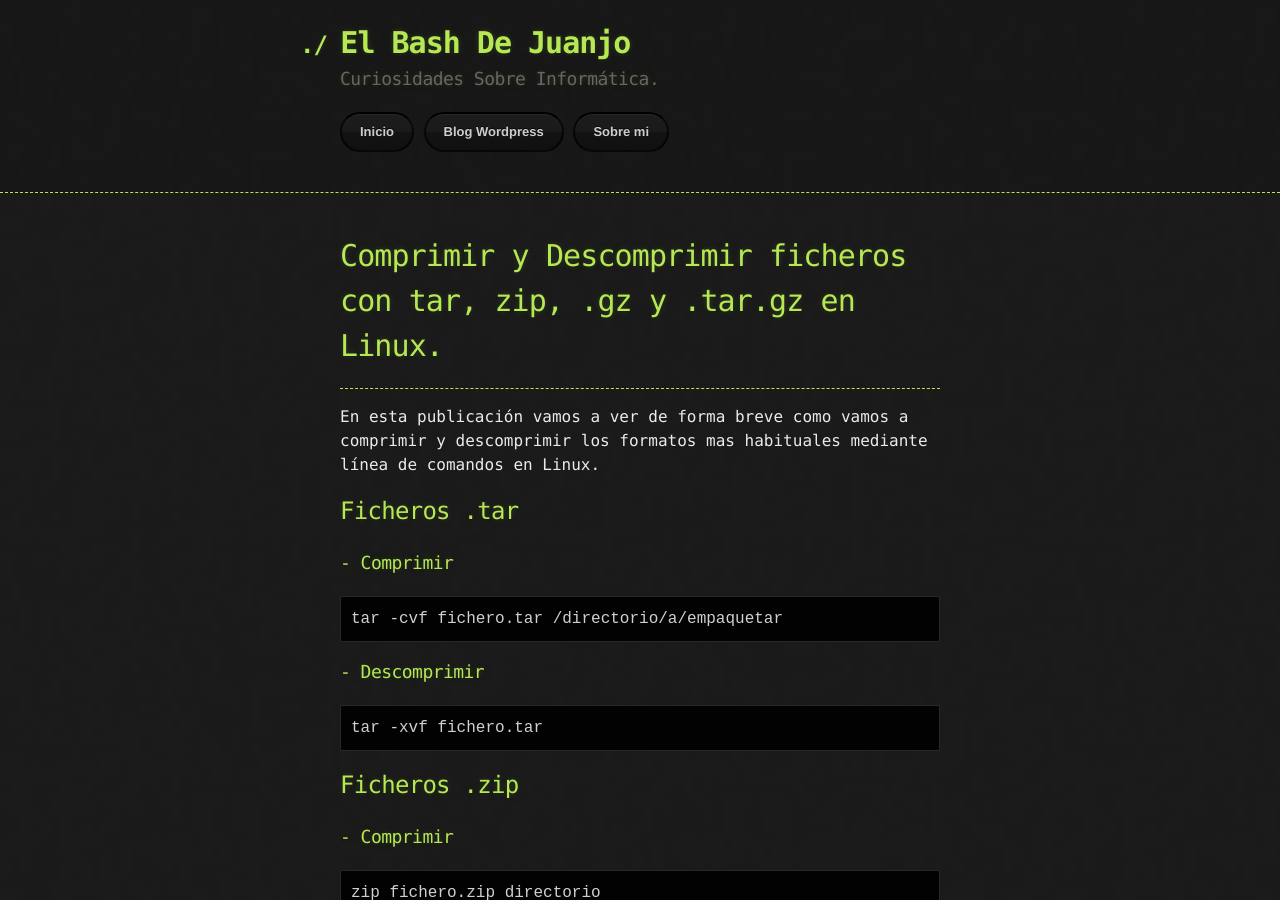
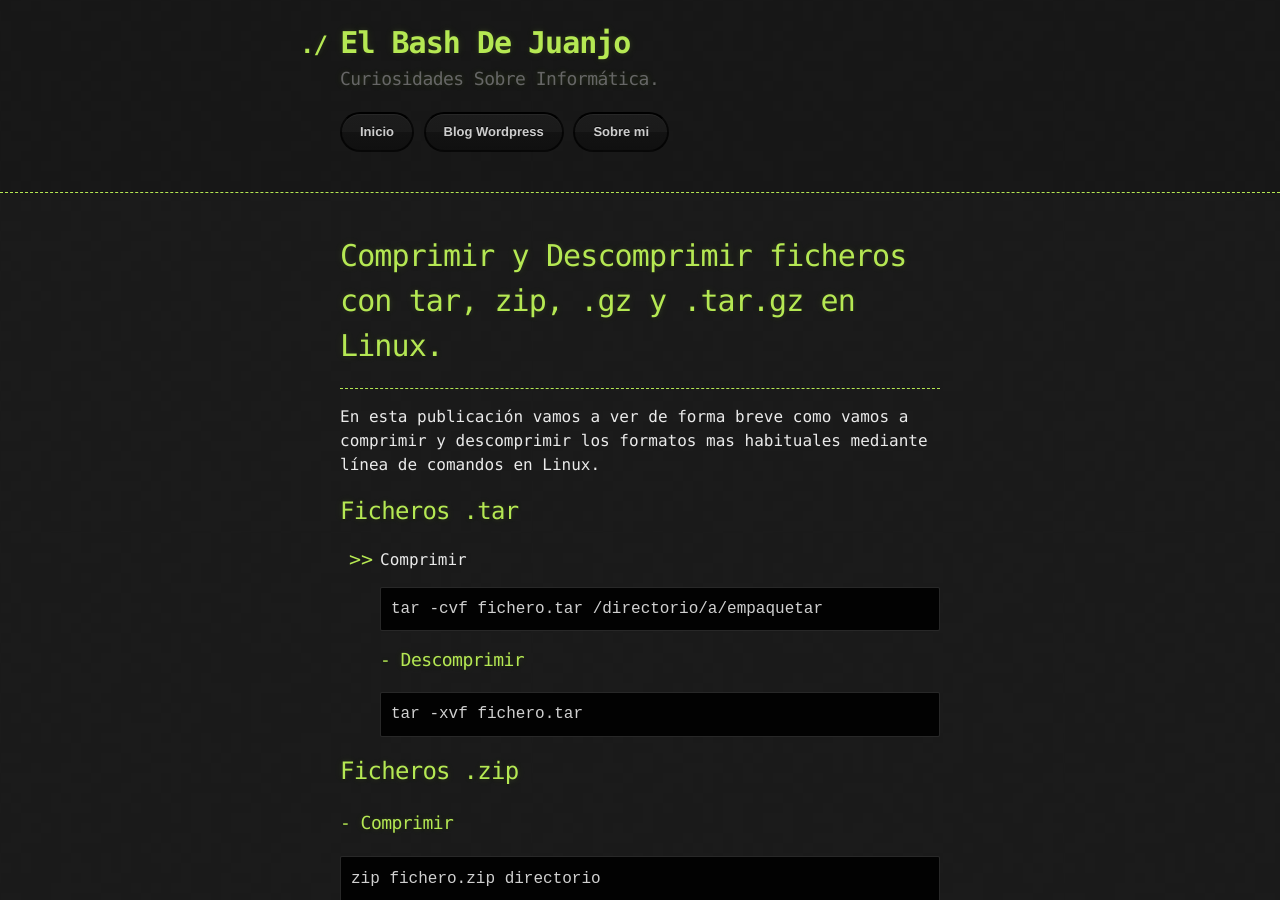
Before and after one commit to juanjoselopezroldan/juanjoselopezroldan.github.io, a Jekyll site: the page built from contenido/tar.md, in a window 1280 px wide and 900 px high. Built offline with Jekyll 4.4.1, drawn with Linux system fonts in a browser that asks for light colours; our own code applies the rules of GitHub Pages for plain Markdown files; part of the change alters nothing that is shown.

Commit message:
Update tar.md

````diff
--- a/contenido/tar.md
+++ b/contenido/tar.md
@@ -8,7 +8,7 @@ layout: default
 En esta publicación vamos a ver de forma breve como vamos a comprimir y descomprimir los formatos mas habituales mediante línea de comandos en Linux.
 
 ## [](#header-2)Ficheros .tar
-### [](#header-3) - Comprimir
+*   Comprimir
 ```
 tar -cvf fichero.tar /directorio/a/empaquetar
 ```
````
